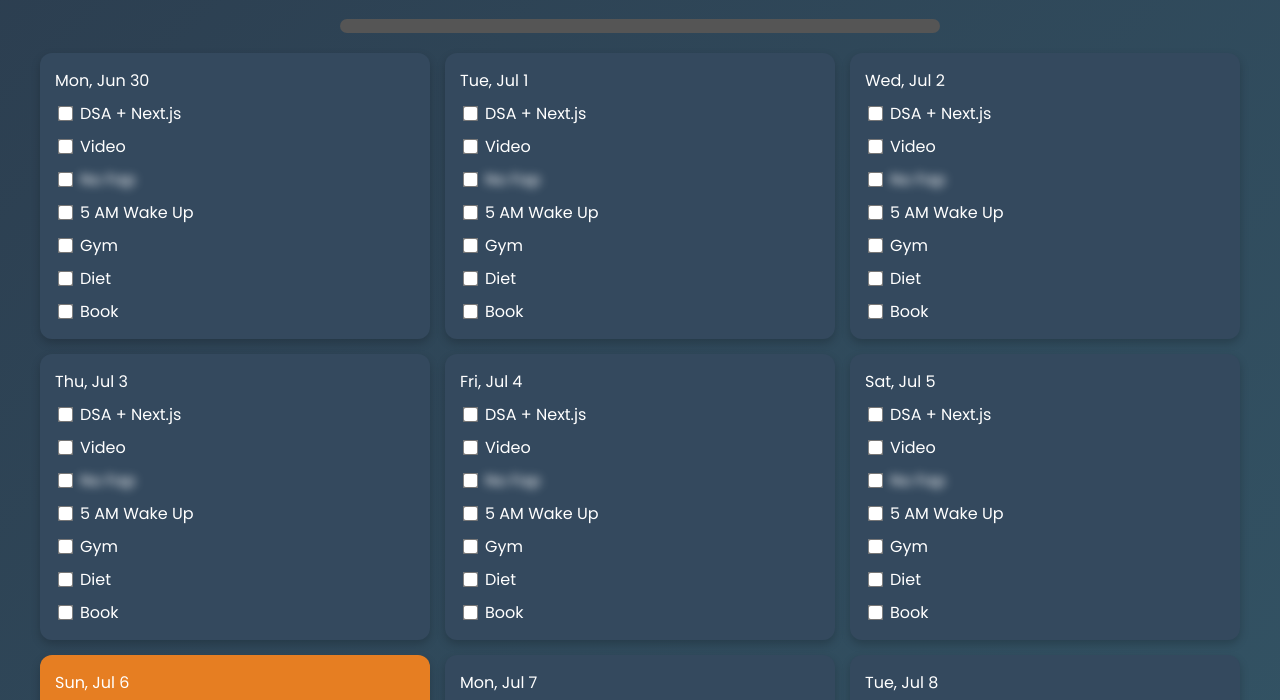
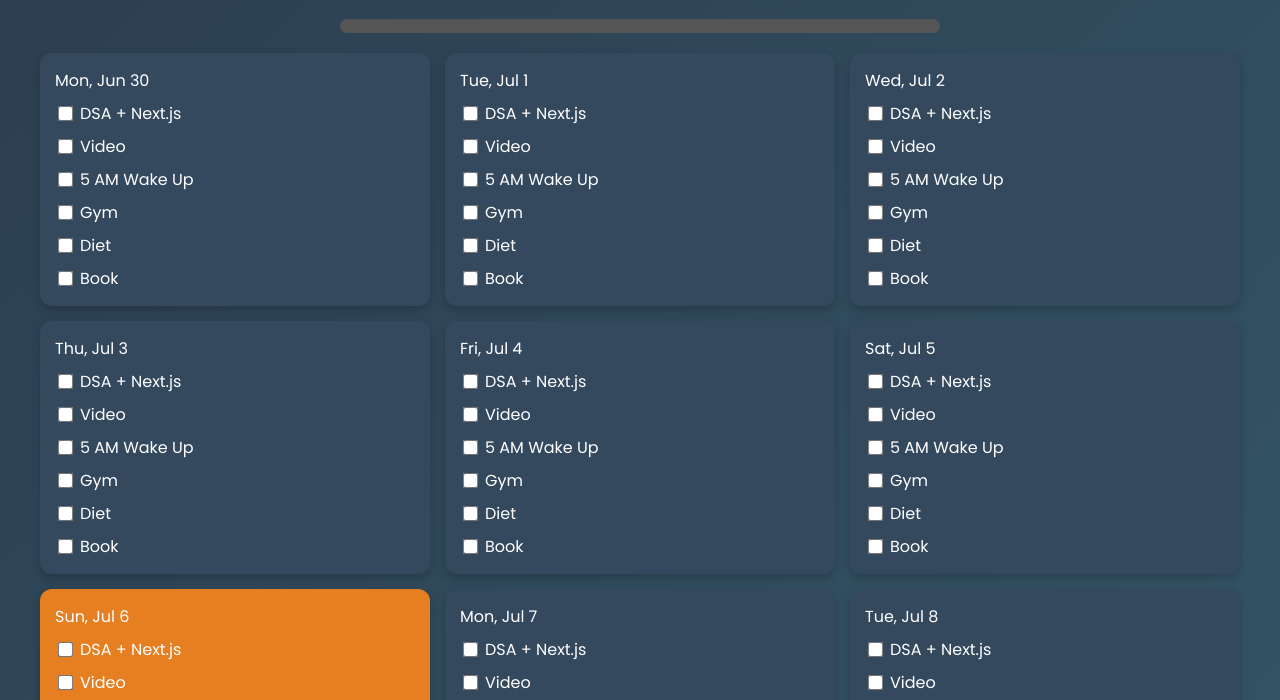
Before and after one commit to bharadwajbingi/habitTracker, a plain HTML site: page index.html in a window 1280 px wide. Shown: the part 92-792 px from the top of the page. Drawn offline with Linux system fonts and the light colour scheme.

Commit message:
Update index.html

```diff
--- a/index.html
+++ b/index.html
@@ -132,11 +132,12 @@
       if (dayName === 'Sun') dayBox.classList.add('sunday');
       dayBox.innerHTML = `<div>${dayName}, ${formattedDate}</div>`;
 
-      const tasks = ["DSA + Next.js", "Video", "No Fap", "5 AM Wake Up", "Gym", "Diet", "Book"];
+      // Removed "No Fap" from task list here
+      const tasks = ["DSA + Next.js", "Video", "5 AM Wake Up", "Gym", "Diet", "Book"];
       tasks.forEach(task => {
         const taskContainer = document.createElement('div');
         taskContainer.className = 'task';
-        taskContainer.innerHTML = `<input type="checkbox" id="task${i}-${task}"> <label ${task === "No Fap" ? "class='obscure'" : ""}>${task}</label>`;
+        taskContainer.innerHTML = `<input type="checkbox" id="task${i}-${task}"> <label>${task}</label>`;
         taskContainer.addEventListener('click', () => {
           const checkbox = taskContainer.querySelector('input');
           checkbox.checked = !checkbox.checked;
```
